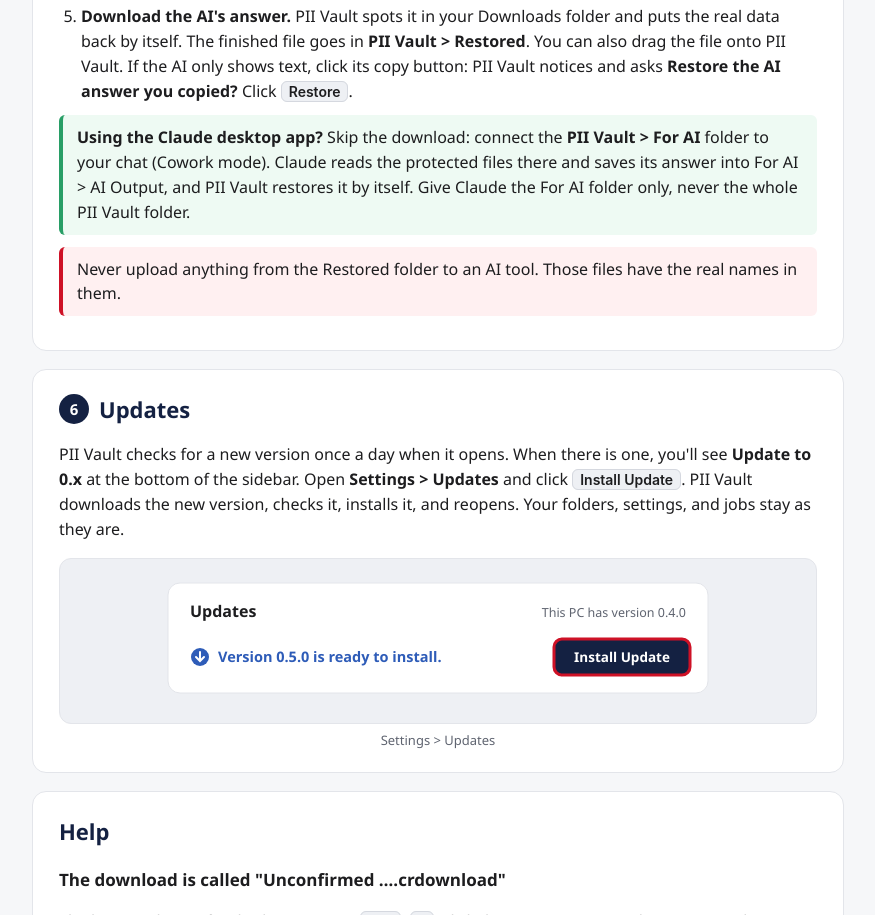
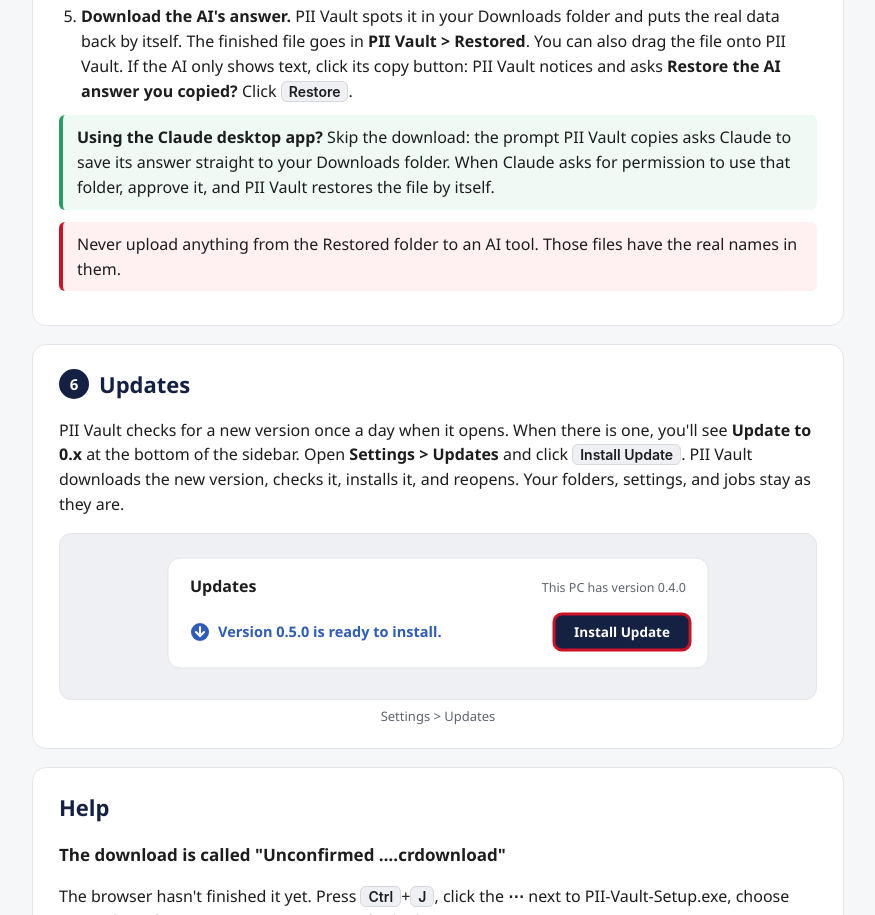
Before and after one commit to stephen-dawkins/pii-vault, a plain HTML site: page START_HERE_WINDOWS.html in a window 1280 px wide. Shown: the part 3487-4402 px from the top of the page, without its empty margins (202-1077 px from the left). Drawn offline with Linux system fonts and the light colour scheme.

Commit message:
Windows guide: Claude saves straight to Downloads
Co-Authored-By: Claude Opus 5.5 <noreply@anthropic.com>
Claude-Session: https://claude.ai/code/session_01QP8ez3122EUqebiWhA2fXs

```diff
--- a/START_HERE_WINDOWS.html
+++ b/START_HERE_WINDOWS.html
@@ -190,7 +190,7 @@
     <li>Click <span class="ui">Copy Files</span>, click in your AI tool's message box and press <kbd>Ctrl</kbd>+<kbd>V</kbd>. Then click <span class="ui">Copy Prompt</span> and press <kbd>Ctrl</kbd>+<kbd>V</kbd> again. Send.</li>
     <li><b>Download the AI's answer.</b> PII Vault spots it in your Downloads folder and puts the real data back by itself. The finished file goes in <b>PII Vault &gt; Restored</b>. You can also drag the file onto PII Vault. If the AI only shows text, click its copy button: PII Vault notices and asks <b>Restore the AI answer you copied?</b> Click <span class="ui">Restore</span>.</li>
   </ol>
-  <div class="ok"><b>Using the Claude desktop app?</b> Skip the download: connect the <b>PII Vault &gt; For AI</b> folder to your chat (Cowork mode). Claude reads the protected files there and saves its answer into For AI &gt; AI Output, and PII Vault restores it by itself. Give Claude the For AI folder only, never the whole PII Vault folder.</div>
+  <div class="ok"><b>Using the Claude desktop app?</b> Skip the download: the prompt PII Vault copies asks Claude to save its answer straight to your Downloads folder. When Claude asks for permission to use that folder, approve it, and PII Vault restores the file by itself.</div>
   <div class="warn">Never upload anything from the Restored folder to an AI tool. Those files have the real names in them.</div>
 </section>
 
```
